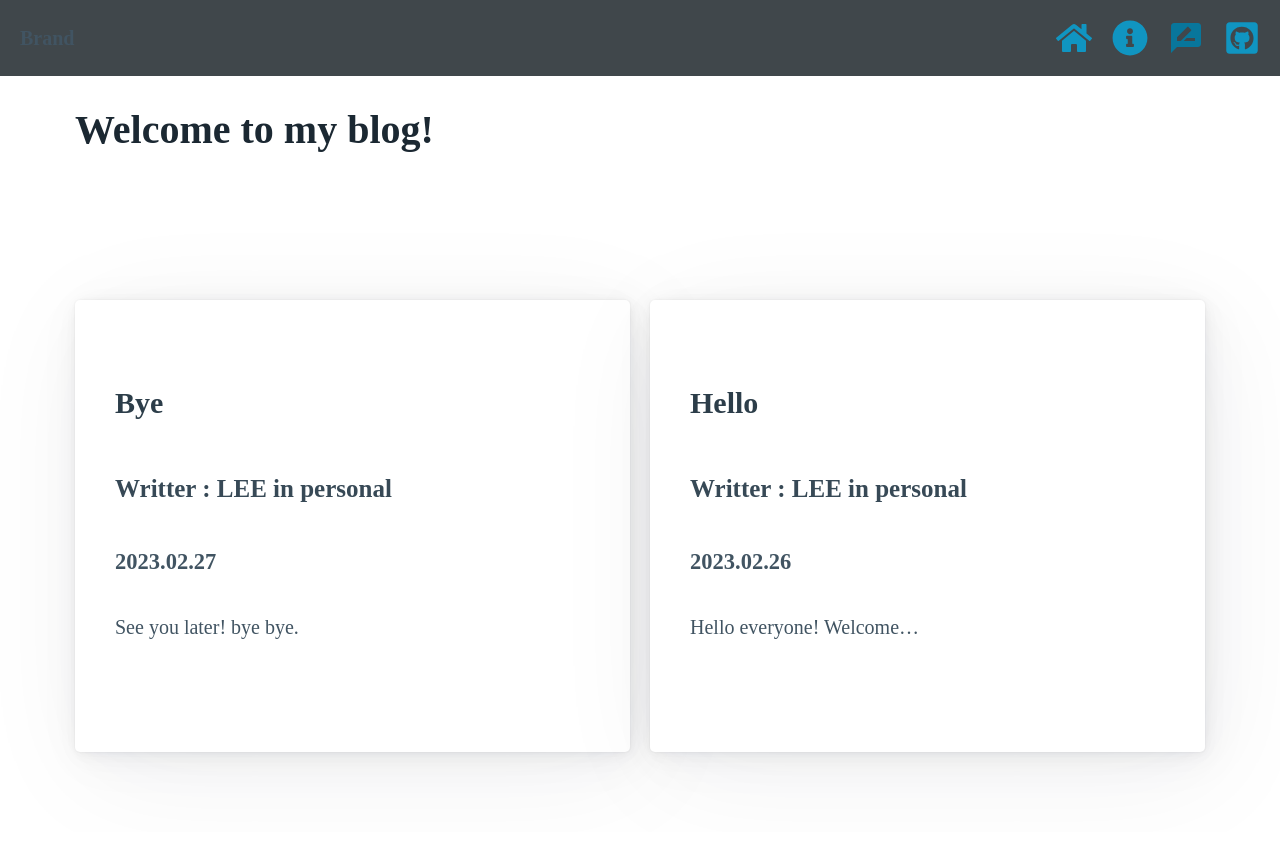
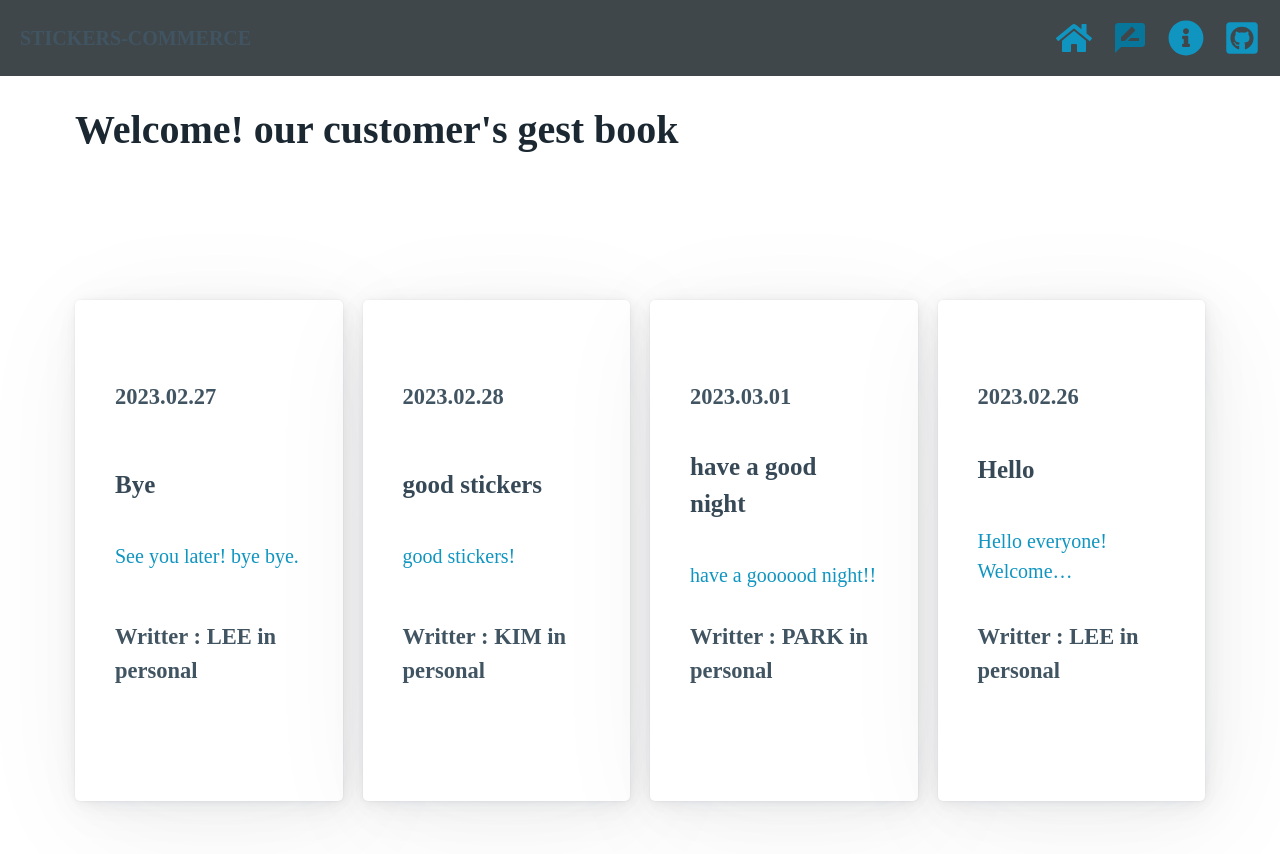
Before and after one commit to ezurno/gatsby-commerce, a Gatsby site: page /blog in a window 1280 px wide. Before the commit the page ends 832 px from the top, so only its background shows below. Built offline with nearby package versions, Linux system fonts and the light colour scheme; Gatsby itself is replaced by a stand-in of ours; a web font is replaced by a local one.

Commit message:
MOD: modify info, add data

```diff
--- /dev/null
+++ b/blog-posts/good-stickers/index.mdx
@@ -0,0 +1,9 @@
+---
+title: "good stickers"
+category: "personal"
+date: "2023-02-28"
+author: "KIM"
+slug: "good-stickers"
+---
+
+good stickers!
--- /dev/null
+++ b/blog-posts/have-a-good-night/index.mdx
@@ -0,0 +1,9 @@
+---
+title: "have a good night"
+category: "personal"
+date: "2023-03-01"
+author: "PARK"
+slug: "have-a-good-night"
+---
+
+have a goooood night!!
--- a/src/components/Nav.tsx
+++ b/src/components/Nav.tsx
@@ -14,7 +14,7 @@ export default function Nav() {
     >
       <ul>
         <li>
-          <strong>Brand</strong>
+          <strong>STICKERS-COMMERCE</strong>
         </li>
       </ul>
       <ul>
@@ -24,15 +24,16 @@ export default function Nav() {
           </Link>
         </li>
         <li>
+          <Link to={"/blog"}>
+            <MdRateReview size={36} />
+          </Link>
+        </li>
+        <li>
           <Link to={"/about"}>
             <FaInfoCircle size={36} />
           </Link>
         </li>
-        <li>
-          <Link to={"/blog"}>
-            <MdRateReview size={36} />
-          </Link>
-        </li>
+
         <li>
           <a href="https://github.com/ezurno/gatsby-commerce">
             <FaGithubSquare size={36} />
--- a/src/pages/blog/index.tsx
+++ b/src/pages/blog/index.tsx
@@ -8,27 +8,17 @@ export default function Blog({ data }: PageProps<Queries.contentDataQuery>) {
   // PageProps라는 자체 interface를 가져와서 사용
   // Queries 값은 정적으로 가져올때랑 동일한 방법으로 가져옴
   return (
-    <Layout title="Welcome to my blog!">
+    <Layout title="Welcome!  our customer's gest book">
       <section className="grid">
         {data.allMdx.nodes.map((file, index) => (
-          <article key={index}>
-            <Link to={`/blog/${file.frontmatter?.slug}`}>
-              <h3
-                style={{
-                  fontFamily: "'Shantell Sans', cursive",
-                }}
-              >
-                {file.frontmatter?.title}
-              </h3>
-            </Link>
-            <h4
-              style={{
-                fontFamily: "'Shantell Sans', cursive",
-              }}
-            >
-              Writter : {file.frontmatter?.author} in{" "}
-              {file.frontmatter?.category}
-            </h4>
+          <article
+            key={index}
+            style={{
+              display: "flex",
+              flexDirection: "column",
+              justifyContent: "space-between",
+            }}
+          >
             <h5
               style={{
                 fontFamily: "'Shantell Sans', cursive",
@@ -36,7 +26,25 @@ export default function Blog({ data }: PageProps<Queries.contentDataQuery>) {
             >
               {file.frontmatter?.date}
             </h5>
-            <p>{file.excerpt}</p>
+            <Link to={`/blog/${file.frontmatter?.slug}`}>
+              <h4
+                style={{
+                  fontFamily: "'Shantell Sans', cursive",
+                }}
+              >
+                {file.frontmatter?.title}
+              </h4>
+              <p>{file.excerpt}</p>
+            </Link>
+
+            <h5
+              style={{
+                fontFamily: "'Shantell Sans', cursive",
+              }}
+            >
+              Writter : {file.frontmatter?.author} in{" "}
+              {file.frontmatter?.category}
+            </h5>
           </article>
         ))}
       </section>
--- a/src/pages/blog/{mdx.frontmatter__slug}.tsx
+++ b/src/pages/blog/{mdx.frontmatter__slug}.tsx
@@ -21,6 +21,10 @@ function BlogDetail({ data, children }: IBlogDetailProps) {
       <div
         style={{
           fontFamily: "'Shantell Sans', cursive",
+          display: "flex",
+          flexDirection: "column",
+          justifyContent: "space-between",
+          alignItems: "stretch",
         }}
       >
         {children}
--- a/src/pages/index.tsx
+++ b/src/pages/index.tsx
@@ -23,6 +23,7 @@ export default function IndexPage({ data }: PageProps<Queries.StickersQuery>) {
                 justifyContent: "space-between",
                 alignItems: "stretch",
                 overflow: "hidden",
+                borderRadius: "15px",
               }}
             >
               <Link to={`/products/${sticker.id}`}>
--- a/src/pages/products/{contentfulStickerPack.id}.tsx
+++ b/src/pages/products/{contentfulStickerPack.id}.tsx
@@ -17,7 +17,7 @@ export default function ProductDetail({
           fontFamily: "'Shantell Sans', cursive",
         }}
       >
-        ${data.contentfulStickerPack?.price!}
+        <br />$ {data.contentfulStickerPack?.price!}
       </h2>
     </Layout>
   );
```
Also changed, not shown: src/pages/about.tsx (+27 -2 lines).
